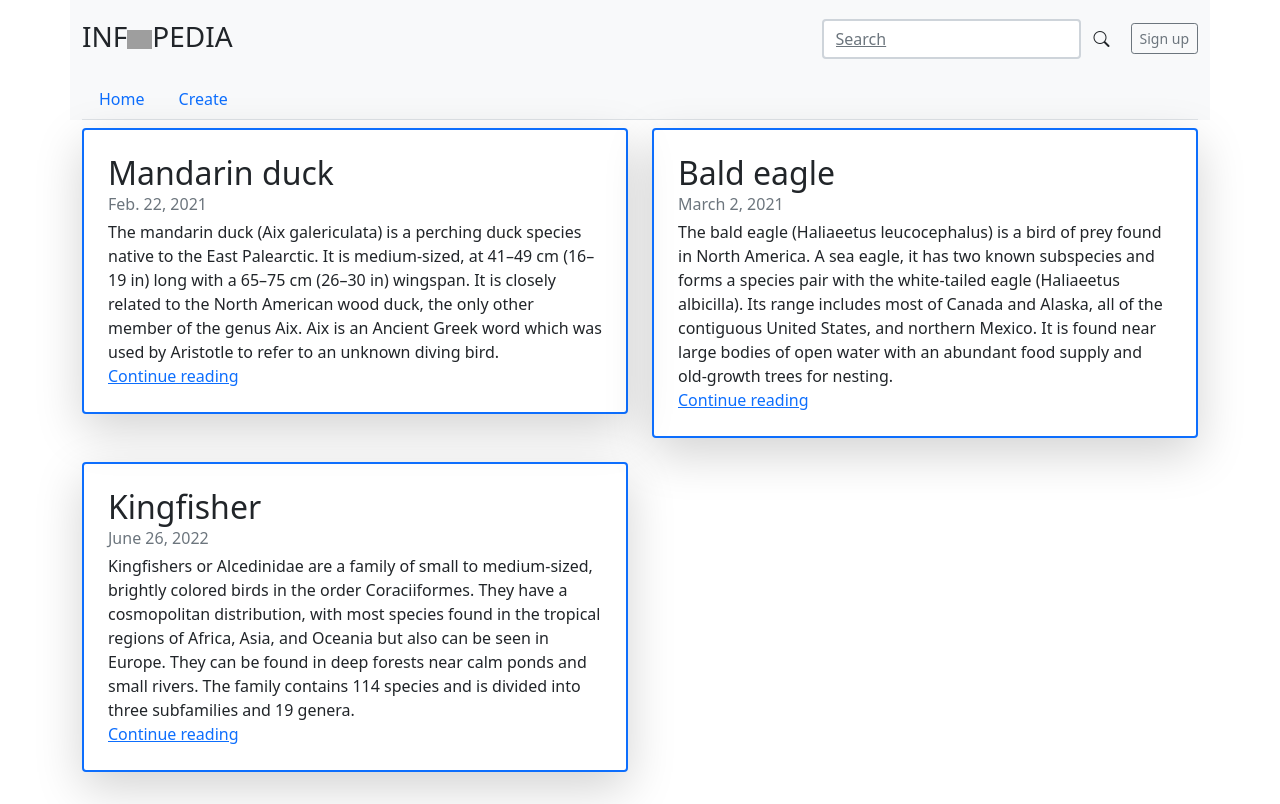
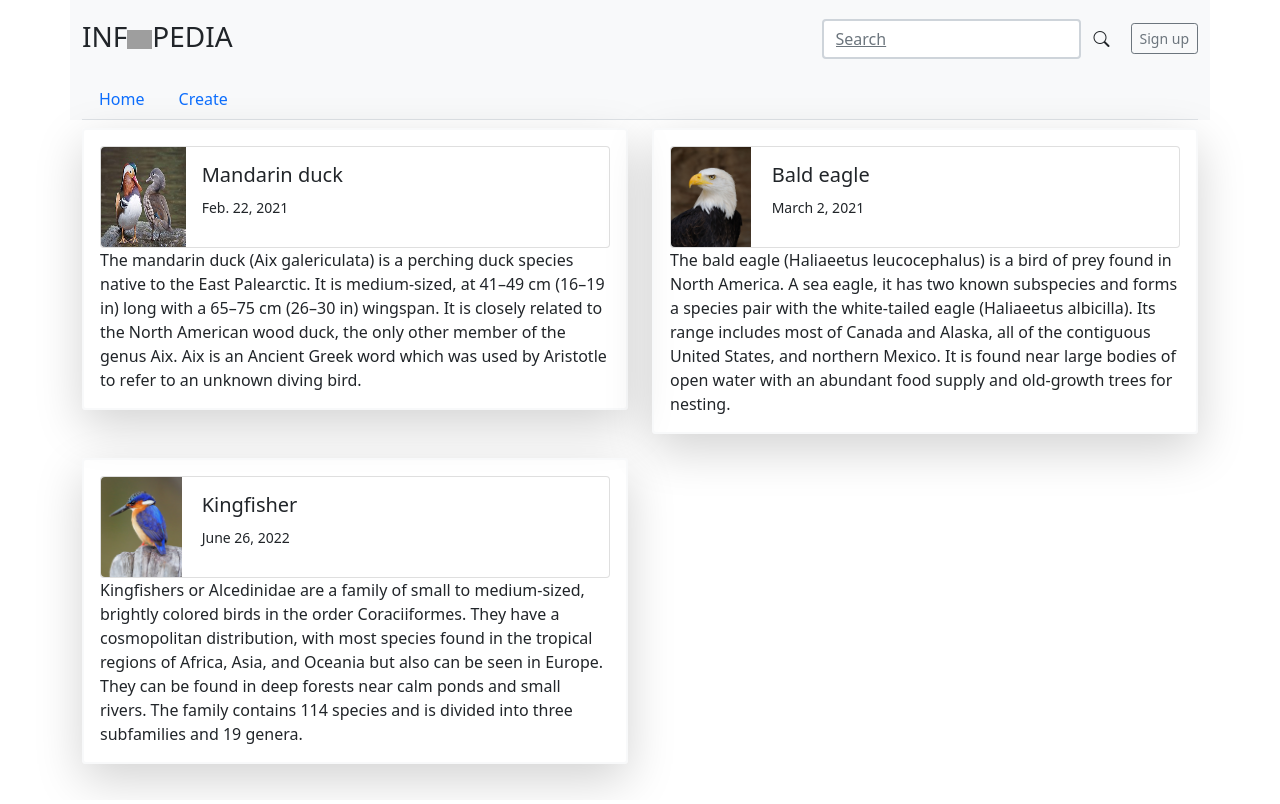
Before and after one commit to shrkntswn/Infopedia, a Django app: a page that uses index/templates/index/articles/category.html in a window 1280 px wide. Run offline with Django 3.2, Linux system fonts and the light colour scheme; data comes from the database, SQL or seed files in the repository; both versions use the stored data as it was after the commit; some libraries are stand-ins or nearby versions; grey boxes are pictures that could not be loaded.

Commit message:
home, category and detail page UI changed

```diff
--- a/index/templates/index/articles/category.html
+++ b/index/templates/index/articles/category.html
@@ -13,12 +13,23 @@
   <div class="row mb-2">
     {% for article in articles %}
     <div class="col-md-6">
-      <div class="row g-0 border border-2 border-primary rounded overflow-hidden flex-md-row mb-4 shadow-lg h-md-250 position-relative">
-        <div class="col p-4 d-flex flex-column position-static">
-          <h2 class="mb-0">{{article.title}}</h2>
-          <div class="mb-1 text-muted">{{article.published_at.date}}</div>
+      <div class="row g-0 border border-2 border-light rounded overflow-hidden flex-md-row mb-4 shadow-lg h-md-250 position-relative">
+        <div class="col p-3 d-flex flex-column position-static">
+          <div class="card mb-0" style="max-width: 600px;">
+            <div class="row g-0">
+              <div class="col-md-2">
+                <img src="{{article.subarticle_set.first.image.url}}" class="img-fluid rounded-start" style="max-height:100px, max-width:100px, width:100px; height:100px" alt="...">
+              </div>
+              <div class="col-md-10">
+                <div class="card-body">
+                  <h5 class="card-title">{{article.title}}</h5>
+                  <p class="card-text"><small class="text-body-secondary">{{article.published_at.date}}</small></p>
+                </div>
+              </div>
+            </div>
+          </div>
           <p class="card-text mb-auto">{{article.short_description}}</p>
-          <a href="{% url 'article_detail' article.id article.slug %}" class="stretched-link">Continue reading</a>
+          <a href="{% url 'article_detail' article.id article.slug %}" class="stretched-link"></a>
         </div>
         <div class="col-auto d-none d-lg-block">
 
```
Also changed, not shown: index/templates/index/articles/article_detail.html (+9 -6 lines), index/templates/index/articles/home.html (+17 -14 lines), db.sqlite3.
